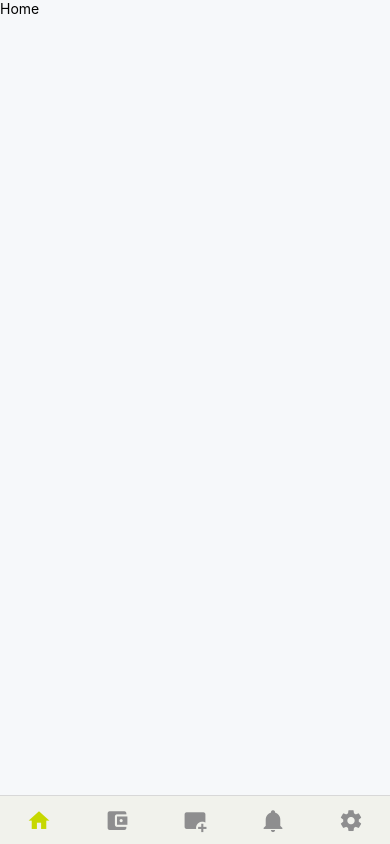
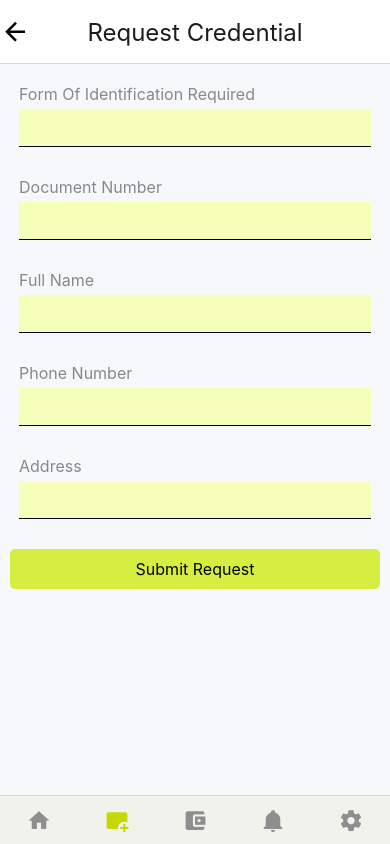
Before and after one commit to sfnx99/comp3900_project, a React Native app in the folder app/identity_holder/: screen /RequestCredential in a window 390 px wide. Built offline with nearby package versions, Linux system fonts and the light colour scheme.

Commit message:
Added an almost complete request credential page

```diff
--- a/app/identity_holder/MainNavigation.jsx
+++ b/app/identity_holder/MainNavigation.jsx
@@ -1,7 +1,8 @@
+import * as React from 'react';
 import { NavigationContainer, DefaultTheme } from '@react-navigation/native';
 import { createBottomTabNavigator } from '@react-navigation/bottom-tabs';
-
-import { StyleSheet } from 'react-native';
+import { createNativeStackNavigator } from '@react-navigation/native-stack';
+import { StyleSheet, Button } from 'react-native';
 
 import theme from './styles/colors';
 import { renderIconByName } from './scripts/util';
@@ -11,9 +12,36 @@ import SettingsScreen from './screens/SettingsScreen';
 import NotificationsScreen from './screens/NotificationsScreen';
 import WalletScreen from './screens/WalletScreen';
 import RequestCredentialScreen from './screens/RequestCredentialScreen';
+import EditInfo from './screens/EditInfo';
 import SearchButton from './components/SearchButton';
 
 const Tab = createBottomTabNavigator();
+const Stack = createNativeStackNavigator();
+
+const RequestStack = () => (
+  <Stack.Navigator>
+    <Stack.Screen
+      name="RequestCredential"
+      component={RequestCredentialScreen}
+      options={({ navigation }) => ({
+        title: 'Request Credential',
+        headerLeft: renderIconByName('arrow-left', () => navigation.goBack(), { size: 30 }),
+        headerTitleAlign: 'center',
+        headerTitleStyle: { fontSize: 24, fontWeight: 'normal' },
+      })}
+    />
+    <Stack.Screen
+      name="EditInfo"
+      component={EditInfo}
+      options={({ navigation }) => ({
+        title: 'Edit Info',
+        headerLeft: renderIconByName('arrow-left', () => navigation.goBack(), { size: 30 }),
+        headerTitleAlign: 'center',
+        headerTitleStyle: { fontSize: 18, fontWeight: 'thin' },
+      })}
+    />
+  </Stack.Navigator>
+);
 
 const MainNavigation = () => (
   <NavigationContainer
@@ -43,18 +71,19 @@ const MainNavigation = () => (
         }}
       />
       <Tab.Screen
+        name="RequestCredential"
+        component={RequestStack}
+        options={{
+          headerShown: false,
+          tabBarIcon: renderIconByName('card-plus'),
+        }}
+      />
+      <Tab.Screen
         name="Wallet"
         component={WalletScreen}
         options={{
           tabBarIcon: renderIconByName('wallet'),
           headerRight: SearchButton(),
-        }}
-      />
-      <Tab.Screen
-        name="Request"
-        component={RequestCredentialScreen}
-        options={{
-          tabBarIcon: renderIconByName('card-plus'),
         }}
       />
       <Tab.Screen
--- a/app/identity_holder/screens/EditInfo.jsx
+++ b/app/identity_holder/screens/EditInfo.jsx
@@ -1,10 +1,24 @@
-import { Text } from 'react-native';
+import React from 'react';
+import { View, Text, StyleSheet } from 'react-native';
 import { SafeAreaView } from 'react-native-safe-area-context';
 
-const EditInfo = () => (
-  <SafeAreaView>
-    <Text>Edit Info</Text>
-  </SafeAreaView>
-);
+const EditInfo = () => {
+  return (
+    <SafeAreaView style={styles.container}>
+      <Text style={styles.text}>Edit Info Screen</Text>
+    </SafeAreaView>
+  );
+};
+
+const styles = StyleSheet.create({
+  container: {
+    flex: 1,
+    justifyContent: 'center',
+    alignItems: 'center',
+  },
+  text: {
+    fontSize: 20,
+  },
+});
 
 export default EditInfo;
--- a/app/identity_holder/screens/RequestCredentialScreen.jsx
+++ b/app/identity_holder/screens/RequestCredentialScreen.jsx
@@ -1,10 +1,96 @@
-import { Text } from 'react-native';
+import React, {useState} from 'react';
+import { Text, TextInput, TouchableOpacity, Alert, View, ScrollView, Button} from 'react-native';
 import { SafeAreaView } from 'react-native-safe-area-context';
+import { Picker } from '@react-native-picker/picker';
+import Icon from 'react-native-vector-icons/MaterialIcons';
+import styles from '../styles/request';
 
-const RequestCredentialScreen = () => (
-  <SafeAreaView>
-    <Text>Request Credential Screen</Text>
-  </SafeAreaView>
-);
+// const RequestCredentialScreen = () => {
+//   const handlePress = () => {
+//     Alert.alert('Button Pressed', 'You pressed the button!');
+//   };
 
-export default RequestCredentialScreen;
+export default function RequestCredentialScreen({ navigation }) {
+
+  const [typeofID, setID] = useState('');
+  const [docnumb, setdocnumb] = useState('');
+  const [FullName, setFullName] = useState('');
+  const [Pnumber, setPnumber] = useState('');
+  const [address, setAddress] = useState('');
+  const [isPressed, setIsPressed] = useState(false);
+
+  // const handleSubmit = () => {
+  //   console.log('Credential Requested:', { name, email, password });
+  // };
+
+
+  return (
+    <SafeAreaView style={styles.container}>
+      <ScrollView contentContainerStyle={styles.scrollContent}>
+        <View style={styles.content}>
+
+
+        <View style={styles.inputContainer}>
+            <Text style={styles.label}>Form Of Identification Required</Text>
+            <TextInput
+              style={styles.input}
+              value={typeofID}
+              onChangeText={setID}
+            />
+          </View>
+
+
+          <View style={styles.inputContainer}>
+            <Text style={styles.label}>Document Number</Text>
+            <TextInput
+              style={styles.input}
+              value={docnumb}
+              onChangeText={setdocnumb}
+            />
+          </View>
+
+
+          <View style={styles.inputContainer}>
+            <Text style={styles.label}>Full Name</Text>
+            <TextInput
+              style={styles.input}
+              value={FullName}
+              onChangeText={setFullName}
+            />
+          </View>
+
+
+          <View style={styles.inputContainer}>
+            <Text style={styles.label}>Phone Number</Text>
+            <TextInput
+              style={styles.input}
+              value={Pnumber}
+              onChangeText={setPnumber}
+              keyboardType="phone-pad"
+            />
+          </View>
+
+
+          <View style={styles.inputContainer}>
+            <Text style={styles.label}>Address</Text>
+            <TextInput
+              style={styles.input}
+              value={address}
+              onChangeText={setAddress}
+            />
+          </View>
+          </View>
+          <TouchableOpacity
+            style={[styles.button, isPressed && styles.buttonHover]}
+            onPress={() => navigation.navigate("EditInfo")}
+            onPressIn={() => setIsPressed(true)}
+            onPressOut={() => setIsPressed(false)}
+          >
+            <Text style={styles.buttonText}>Submit Request</Text>
+          </TouchableOpacity>
+        </ScrollView>
+    </SafeAreaView>
+  );
+};
+
+// export default RequestCredentialScreen;
```
Also changed, not shown: app/identity_holder/package.json (+8 -5 lines), 1 other file (tests, documents, lock files or other folders).
